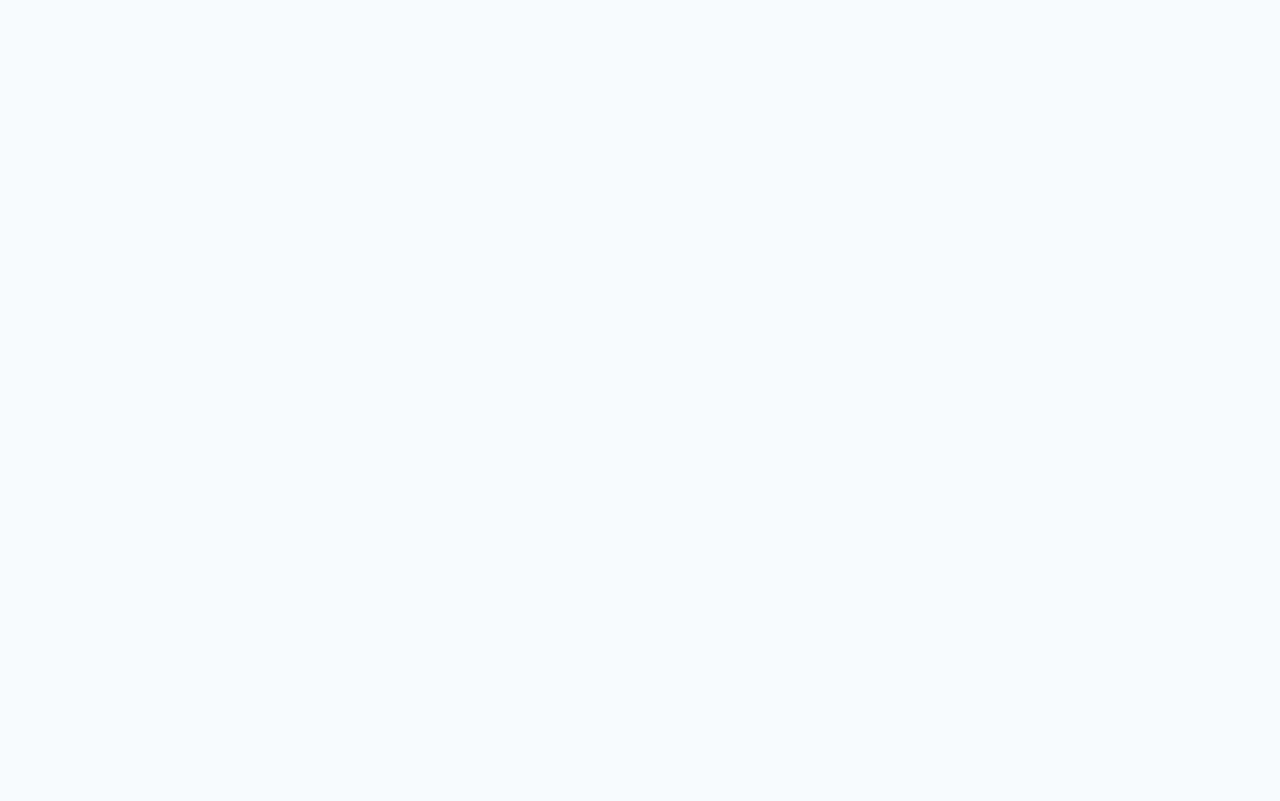
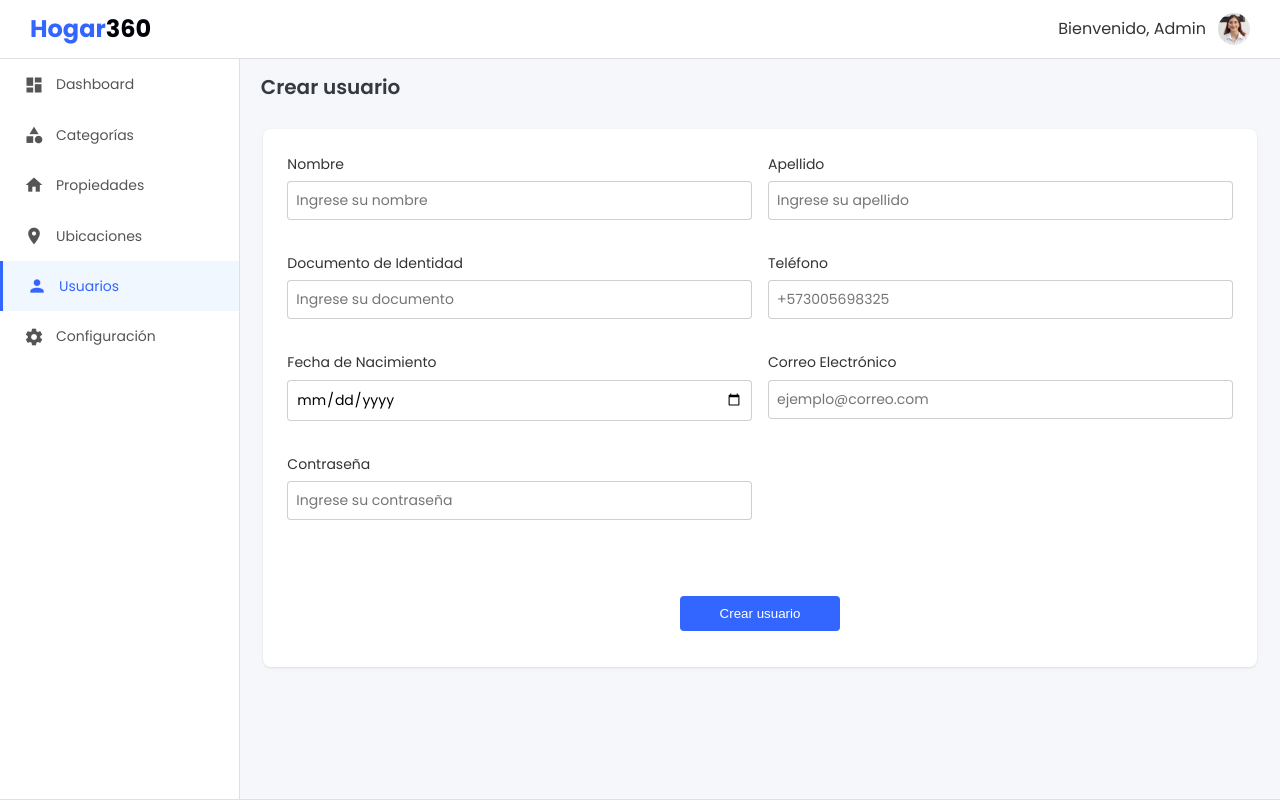
Before and after one commit to nataliahe24/Real-estate-app, an Angular app: page /users in a window 1280 px wide. Before the commit this address led to /. Shown: the top 801 px of the page. Built offline with nearby package versions, Linux system fonts and the light colour scheme.

Commit message:
feat: page users

```diff
--- a/src/app/app-routing.module.ts
+++ b/src/app/app-routing.module.ts
@@ -18,6 +18,10 @@ const routes: Routes = [
     path: 'locations',
     loadChildren: () => import('./pages/locations/locations.module').then(m => m.LocationsModule)
   },
+  {
+    path: 'users',
+    loadChildren: () => import('./pages/users/users.module').then(m => m.UsersModule)
+  },
 
 ];
 
--- /dev/null
+++ b/src/app/pages/users/users.component.html
@@ -0,0 +1,9 @@
+<app-main-layout>
+    <div class="users-page">
+        <h1 class="page-title">Crear usuario</h1>
+
+        <div class="content-container">
+            <app-users-form></app-users-form>
+
+        </div>
+    </div>
--- /dev/null
+++ b/src/app/pages/users/users.component.scss
@@ -0,0 +1,26 @@
+@use '../../shared/styles/_colors' as *;
+@use '../../shared/styles/_variables' as *;
+
+.users-page {
+    padding: 0.5rem;
+    font-family: 'Poppins', sans-serif;
+
+    .page-title {
+      color: $color-dark;
+      margin-bottom: 8px;
+      margin-top: 2px;
+      font-size: 20px;
+      font-weight: 600;
+      padding: 0.1rem 0.8rem;
+    }
+
+    .form-container {
+      background-color: transparent;
+      border-radius: 8px;
+      padding: 0;
+      width: 100%;
+      min-height: 500px;
+      max-width: 100%;
+      box-shadow: 0 2px 4px rgba(0, 0, 0, 0.1);
+    }
+  }
```
Also changed, not shown: src/app/pages/users/users.component.ts (added, +10 -0 lines), src/app/pages/users/users.module.ts (added, +30 -0 lines).
